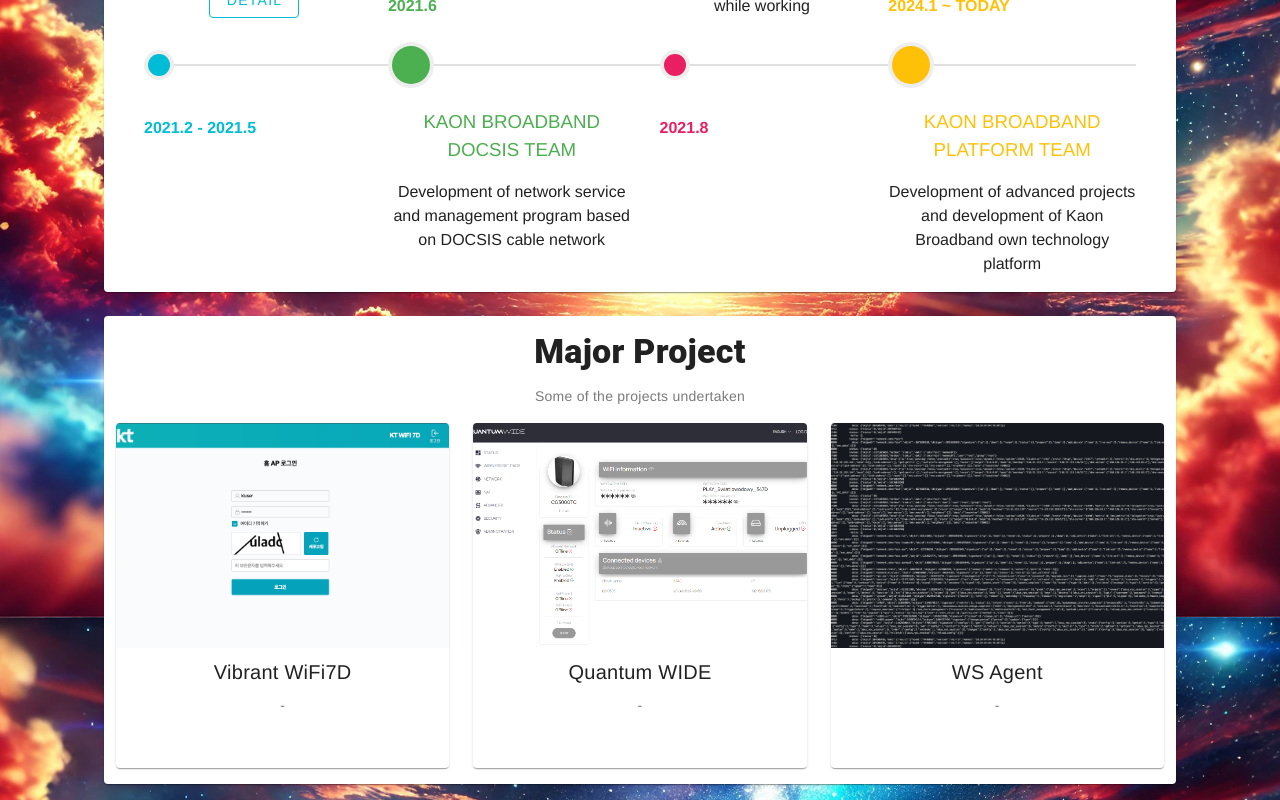
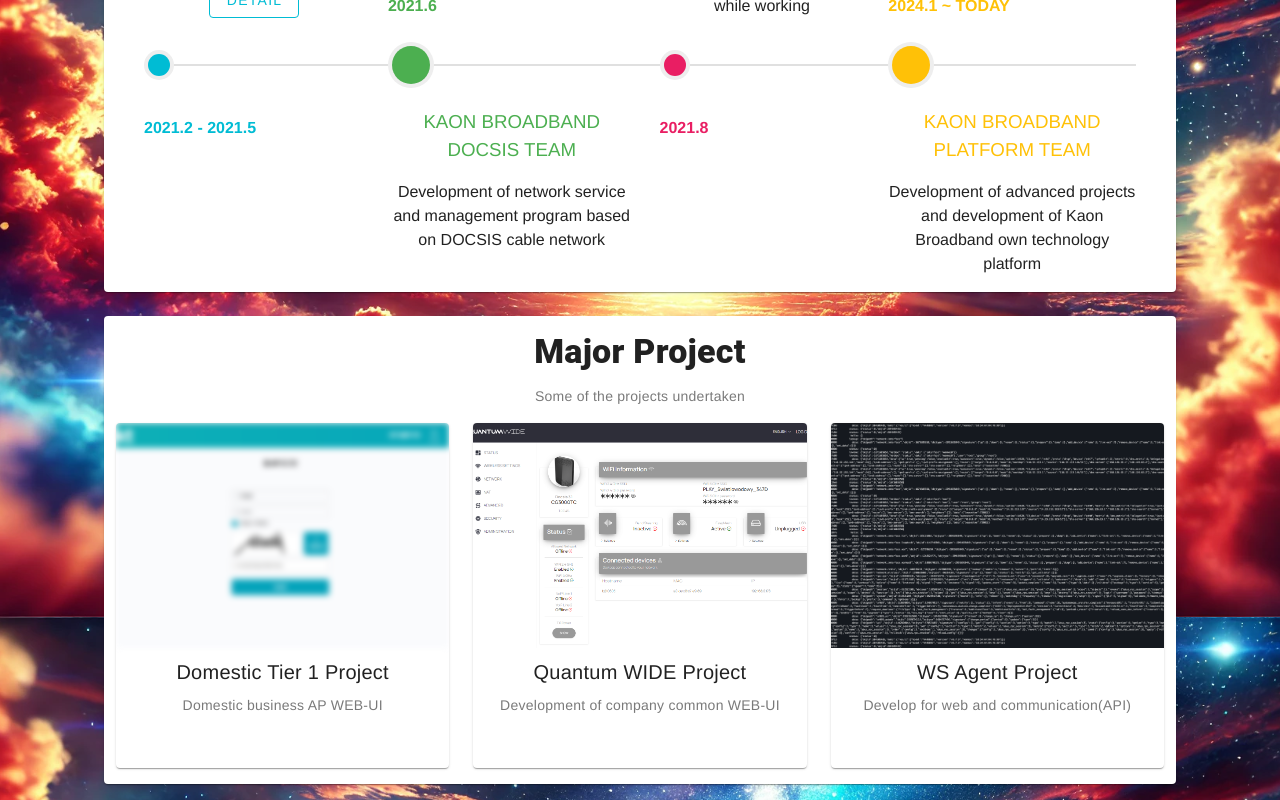
Before and after one commit to diangx/github.io-v2.0, a Vue app: page / in a window 1280 px wide. Shown: the part 983-1783 px from the top of the page. Built offline with nearby package versions, Linux system fonts and the light colour scheme.

Commit message:
update page

```diff
--- a/src/views/project/kt/index.vue
+++ b/src/views/project/kt/index.vue
@@ -11,6 +11,7 @@
                 :src="items[0].img"
                 height="225px"
                 cover
+                :style="{ filter: 'blur(3px)' }"
             >
                 <div class="center-btn">
                     <!-- <v-btn
@@ -31,7 +32,7 @@
                             ></v-btn>
                         </template>
                         <template v-slot:default="{ isActive }">
-                            <v-card title="KT WiFi 7D (Vibrant WiFi)">
+                            <v-card title="Vibrant WiFi Project">
                                 <v-card-text>
                                         <v-row>
                                             <v-col
@@ -44,6 +45,7 @@
                                                 :src="list.img"
                                                 aspect-ratio="1"
                                                 class="bg-grey-lighten-2"
+                                                :style="{ filter: 'blur(2px)' }"
                                             >
                                                 <template v-slot:placeholder>
                                                 <v-row
@@ -77,11 +79,11 @@
         </v-hover>
 
         <v-card-title>
-        Vibrant WiFi7D
+            Domestic Tier 1 Project
         </v-card-title>
 
         <v-card-subtitle>
-        -
+            Domestic business AP WEB-UI
         </v-card-subtitle>
 
         <v-card-actions>
--- a/src/views/project/qt/index.vue
+++ b/src/views/project/qt/index.vue
@@ -78,11 +78,11 @@
         </v-hover>
 
         <v-card-title>
-        {{ "Quantum WIDE" }}
+        {{ "Quantum WIDE Project" }}
         </v-card-title>
 
         <v-card-subtitle>
-        {{ "-" }}
+        {{ "Development of company common WEB-UI" }}
         </v-card-subtitle>
 
         <v-card-actions>
--- a/src/views/project/sk/index.vue
+++ b/src/views/project/sk/index.vue
@@ -78,11 +78,11 @@
         </v-hover>
 
         <v-card-title>
-        {{ "WS Agent" }}
+        {{ "WS Agent Project" }}
         </v-card-title>
 
         <v-card-subtitle>
-        {{ '-' }}
+        {{ 'Develop for web and communication(API)' }}
         </v-card-subtitle>
 
         <v-card-actions>
```
